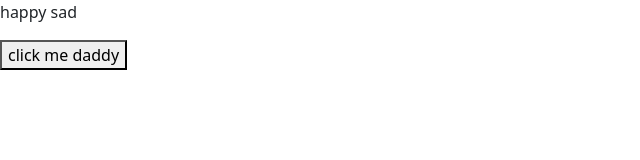
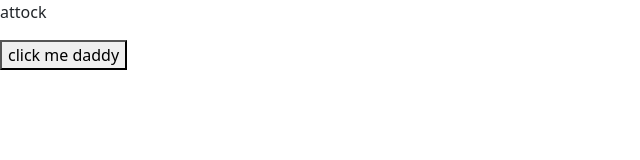
Before and after one commit to abdullahbhattidev/React-Learning, a React (Vite) app: page / in a window 1280 px wide. Shown: the top 160 px of the page, without its empty margins (0-640 px from the left). Built offline with nearby package versions, Linux system fonts and the light colour scheme; the HTML template or start-up script is replaced by a standard one.

Commit message:
updating nested objects using useState

```diff
--- a/src/App.tsx
+++ b/src/App.tsx
@@ -7,19 +7,42 @@ import Like from "./likeButton";
 import Message from "./message";
 function App() {
 
-  const [array, setarray] = useState([" happy ", " sad "])
-  const handleClick = ()=> {
+   const [drink, setDrink] = useState({
+    title: "american",
+    price: 6,
+    address: {
+      street: 2,
+      city: "attock"
+    }
+  })
 
-      setarray([...array, " excited"].filter(item=>
-        item!== " happy "
-        ));
+const handleClick = ()=> {
+
+      setDrink({...drink, address:{...drink.address, city:"islamabad"}})
   }
+
+  console.log(drink)
   return(
     <>
-    <p> {array} </p>
+    <p> {drink.address.city} </p>
+
     <button onClick={handleClick}>click me daddy</button>
     </>
   )
+
+  // const [array, setarray] = useState([" happy ", " sad "])
+  // const handleClick = ()=> {
+
+  //     setarray([...array, " excited"].filter(item=>
+  //       item!== " happy "
+  //       ));
+  // }
+  // return(
+  //   <>
+  //   <p> {array} </p>
+  //   <button onClick={handleClick}>click me daddy</button>
+  //   </>
+  // )
   // New code
   // const [drink, setDrink] = useState({
   //   title: "american",
```
